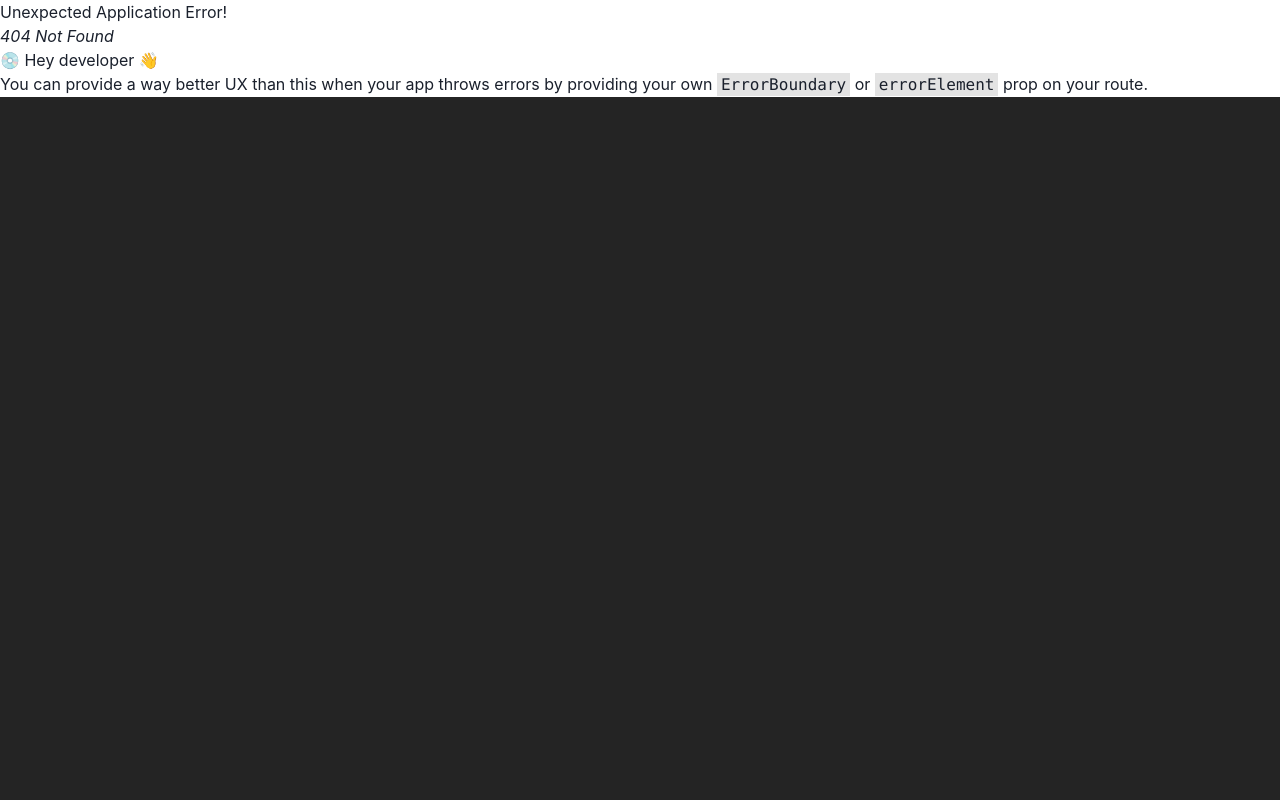
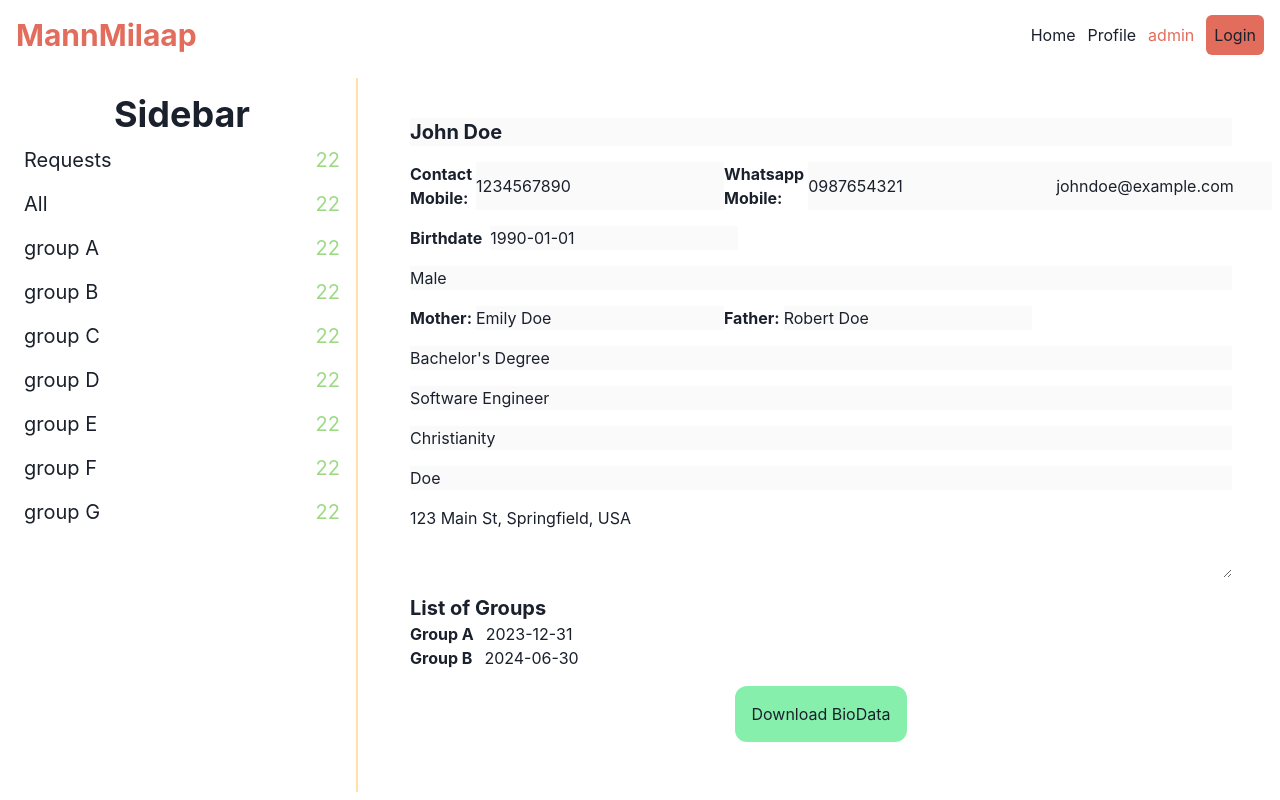
Before and after one commit to darshah0205/mannmilaapXiDesign, a React (Vite) app in the folder frontend/: page /admin/user-details/1 in a window 1280 px wide. Before the commit this address had no page. Built offline with nearby package versions, Linux system fonts and the light colour scheme.

Commit message:
userDetailsAdmin

```diff
--- a/frontend/src/assets/components/table/Table.jsx
+++ b/frontend/src/assets/components/table/Table.jsx
@@ -10,6 +10,7 @@ import {
   TableCaption,
   TableContainer,
 } from "@chakra-ui/react";
+import { Link } from "react-router-dom";
 
 const TableContent = () => {
   return (
@@ -27,20 +28,31 @@ const TableContent = () => {
             </Tr>
           </Thead>
           <Tbody>
-            <Tr className="cursor-pointer">
+            <Tr className="">
               <Td>Darshit Shah</Td>
               <Td>Male</Td>
               <Td isNumeric>7715919132</Td>
+              <Td className="text-blue-400 underline">
+                <Link to={"/admin/user-details/darshah"}>More Info</Link>
+              </Td>
             </Tr>
-            <Tr className="cursor-pointer">
+
+            <Tr className="">
               <Td>Pranav Patil</Td>
               <Td>Male</Td>
               <Td isNumeric>9324098270</Td>
+              <Td className="text-blue-400 underline">
+                <Link to={"/admin/user-details/darshah"}>More Info</Link>
+              </Td>
             </Tr>
-            <Tr className="cursor-pointer">
+
+            <Tr className="">
               <Td>Vishal Patil</Td>
               <Td>Male</Td>
               <Td isNumeric>9082049861</Td>
+              <Td className="text-blue-400 underline">
+                <Link to={"/admin/user-details/darshah"}>More Info</Link>
+              </Td>
             </Tr>
           </Tbody>
         </Table>
--- /dev/null
+++ b/frontend/src/assets/pages/userDetails/UserDetails.jsx
@@ -0,0 +1,97 @@
+import React, { useState } from "react";
+import { dummyUser } from "./dummy";
+
+export const UserDetails = () => {
+  const [editIsOn, setEditIsOn] = useState(false);
+  const user = dummyUser;
+  return (
+    <div className="flex flex-col gap-4 p-10 w-full overflow-y-auto">
+      <input
+        disabled={!editIsOn}
+        type="text"
+        name=""
+        id=""
+        value={user.name}
+        className="text-xl font-bold"
+      />
+      <div className="contact flex flex-row">
+        <label className="font-bold mr-1" for="cmobile">
+          Contact Mobile:{" "}
+        </label>
+        <input
+          disabled={!editIsOn}
+          type="text"
+          value={user.candidateMobile}
+          id="cmobile"
+        />
+        <label className="font-bold mr-1" for="wmobile">
+          Whatsapp Mobile:{" "}
+        </label>
+        <input
+          disabled={!editIsOn}
+          type="text"
+          value={user.whatsappNumber}
+          id="wmobile"
+        />
+        <input disabled={!editIsOn} type="text" value={user.email} id="email" />
+      </div>
+      <div className="birthdate flex gap-2">
+        <label for="birthdate" className="font-bold">
+          Birthdate
+        </label>
+        <input
+          disabled={!editIsOn}
+          type="text"
+          value={user.birthdate.slice(0, 10)}
+          id="birthdate"
+        />
+      </div>
+      <input disabled={!editIsOn} type="text" value={user.gender} />
+      <div className="parents flex flex-row">
+        <label className="font-bold mr-1" for="mother">
+          Mother:{" "}
+        </label>
+        <input
+          disabled={!editIsOn}
+          type="text"
+          value={user.motherName}
+          id="mother"
+        />
+        <label className="font-bold mr-1" for="father">
+          Father:{" "}
+        </label>
+        <input
+          disabled={!editIsOn}
+          type="text"
+          value={user.fatherName}
+          id="father"
+        />
+      </div>
+      <input
+        disabled={!editIsOn}
+        type="text"
+        value={user.highestLevelOfEducation}
+      />
+      <input disabled={!editIsOn} type="text" value={user.occupation} />
+      <input disabled={!editIsOn} type="text" value={user.religion} />
+      <input disabled={!editIsOn} type="text" value={user.caste} />
+      <textarea type="text" value={user.address} rows={3} cols={5} />
+      <div className="groups">
+        <h1 className="text-xl font-bold">List of Groups</h1>
+        <ul>
+          {user.groupsExpiry.map((grp) => {
+            return (
+              <li className="flex gap-3">
+                <div className="name font-bold">{grp.name}</div>
+                <div className="expiry">{grp.expiry.slice(0, 10)}</div>
+              </li>
+            );
+          })}
+        </ul>
+      </div>
+      <button className="bg-green-300 w-fit p-4 mx-auto rounded-xl">
+        Download BioData
+      </button>
+    </div>
+  );
+};
--- /dev/null
+++ b/frontend/src/assets/pages/userDetails/dummy.js
@@ -0,0 +1,32 @@
+export const dummyUser = {
+  name: "John Doe",
+  candidateMobile: "1234567890",
+  whatsappNumber: "0987654321",
+  password: "password123",
+  email: "johndoe@example.com",
+  birthdate: "1990-01-01T00:00:00.000Z",
+  gender: "Male",
+  referencePersonName: "Jane Doe",
+  referencePersonContact: "1122334455",
+  groups: ["Group A", "Group B"],
+  groupRequest: ["Group A", "Group B"],
+  fatherName: "Robert Doe",
+  motherName: "Emily Doe",
+  highestLevelOfEducation: "Bachelor's Degree",
+  occupation: "Software Engineer",
+  religion: "Christianity",
+  caste: "Doe",
+  address: "123 Main St, Springfield, USA",
+  groupsExpiry: [
+    {
+      name: "Group A",
+      expiry: "2023-12-31T00:00:00.000Z",
+    },
+    {
+      name: "Group B",
+      expiry: "2024-06-30T00:00:00.000Z",
+    },
+  ],
+  bioData: "A short biography of John Doe.",
+  isApproved: true,
+};
--- a/frontend/src/main.jsx
+++ b/frontend/src/main.jsx
@@ -17,6 +17,7 @@ import Admin from "./assets/pages/admin/Admin";
 import Profile from "./assets/pages/profile/Profile";
 import Request from "./assets/pages/requests/Request";
 import CustomerTable from "./assets/components/customerTable/CustomerTable.jsx";
+import { UserDetails } from "./assets/pages/userDetails/UserDetails.jsx";
 
 const router = createBrowserRouter([
   {
@@ -47,6 +48,10 @@ const router = createBrowserRouter([
             path: ":group",
             element: <CustomerTable />,
           },
+          {
+            path: "user-details/:userID",
+            element: <UserDetails />,
+          },
         ],
       },
       {
```
